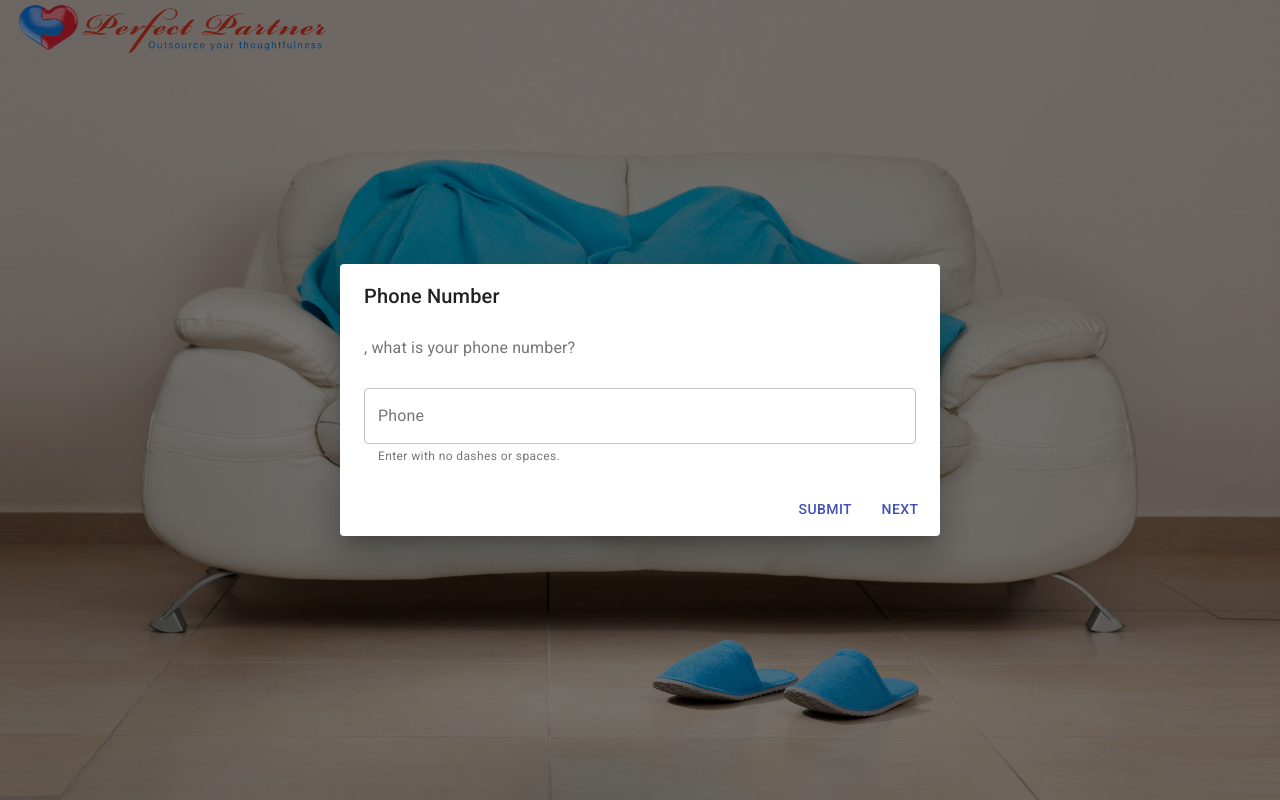
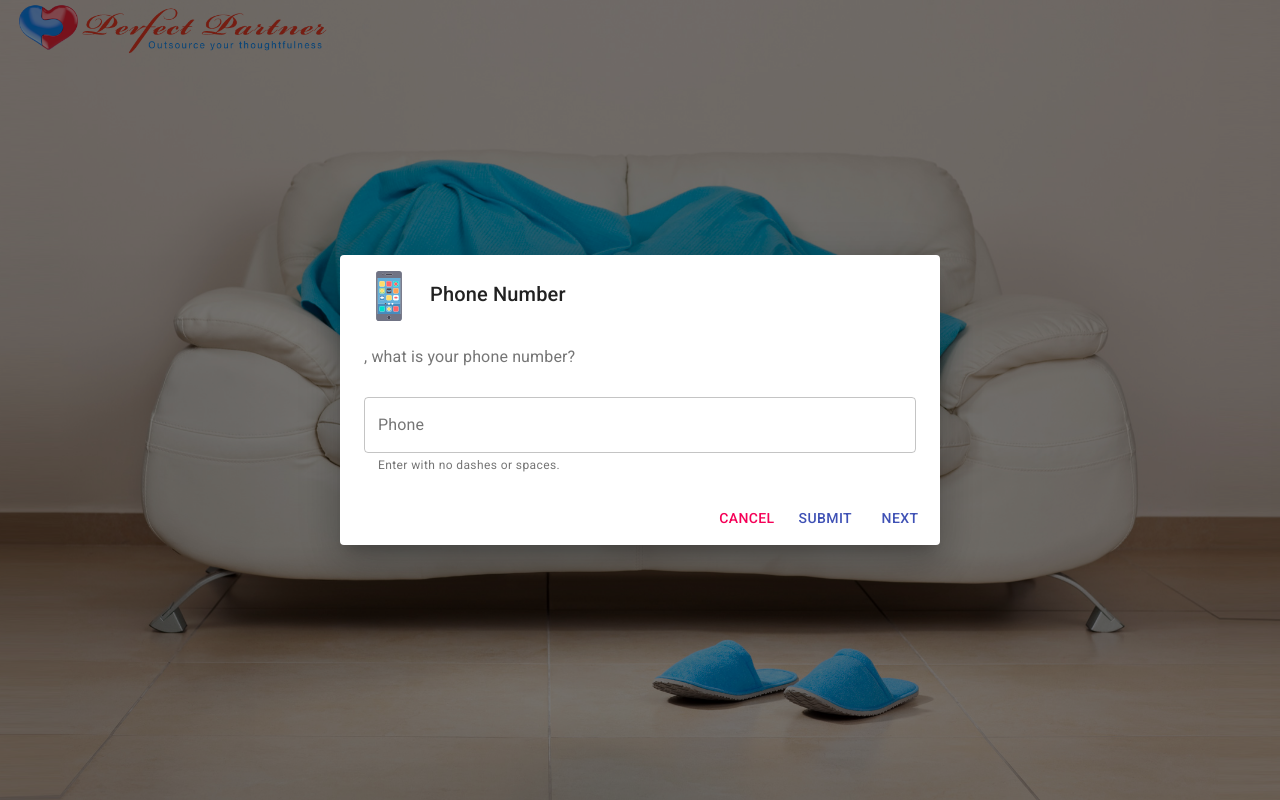
Before and after one commit to petercolella/perfect-partner, a React (Create React App) app in the folder client/: page /phone in a window 1280 px wide. Built offline with nearby package versions, Linux system fonts and the light colour scheme; the HTML template or start-up script is replaced by a standard one.

Commit message:
adds handleDialogClose method, Image component, and cancel button to QuestionDialog

```diff
--- a/client/src/components/QuestionComponents/QuestionDialog/index.js
+++ b/client/src/components/QuestionComponents/QuestionDialog/index.js
@@ -95,10 +95,22 @@ const QuestionDialog = props => {
   React.useEffect(() => {
     setTimeout(() => {
       setDialogOpen(true);
-    }, 200);
-  }, [props.userField]);
+    }, 250);
+  }, []);
 
-  //   const Image = props.image;
+  const Image = props.image;
+
+  function handleDialogClose(event, reason) {
+    if (reason === 'clickaway') {
+      return;
+    }
+
+    setDialogOpen(false);
+    props.loadUserInfo();
+    setTimeout(() => {
+      setDialogOpen(true);
+    }, 250);
+  }
 
   function handleToastClose(event, reason) {
     if (reason === 'clickaway') {
@@ -155,11 +167,11 @@ const QuestionDialog = props => {
           ...(dialogOpen ? { timeout: 1000 } : {})
         }}
         keepMounted
-        onClose={props.closeUpdateComp}
+        onClose={handleDialogClose}
         aria-labelledby="form-dialog-title"
         scroll={'body'}>
         <DialogTitle id="form-dialog-title">
-          {/* <Image height="2.5em" width="2.5em" style={{ marginRight: 16 }} /> */}
+          <Image height="2.5em" width="2.5em" style={{ marginRight: 16 }} />
           {props.title}
         </DialogTitle>
         <DialogContent>
@@ -179,6 +191,9 @@ const QuestionDialog = props => {
           />
         </DialogContent>
         <DialogActions>
+          <Button onClick={handleDialogClose} color="secondary">
+            Cancel
+          </Button>
           <Button onClick={clickHandler} color="primary">
             Submit
           </Button>
```
